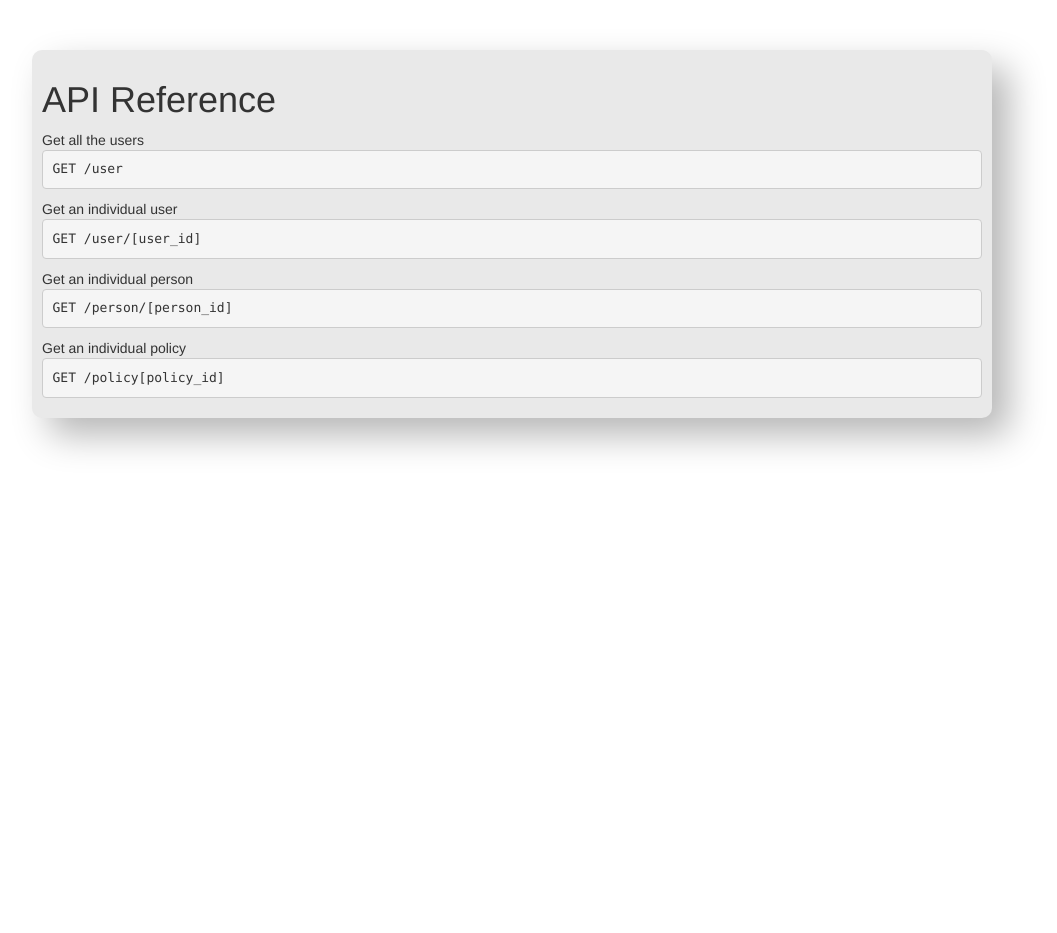
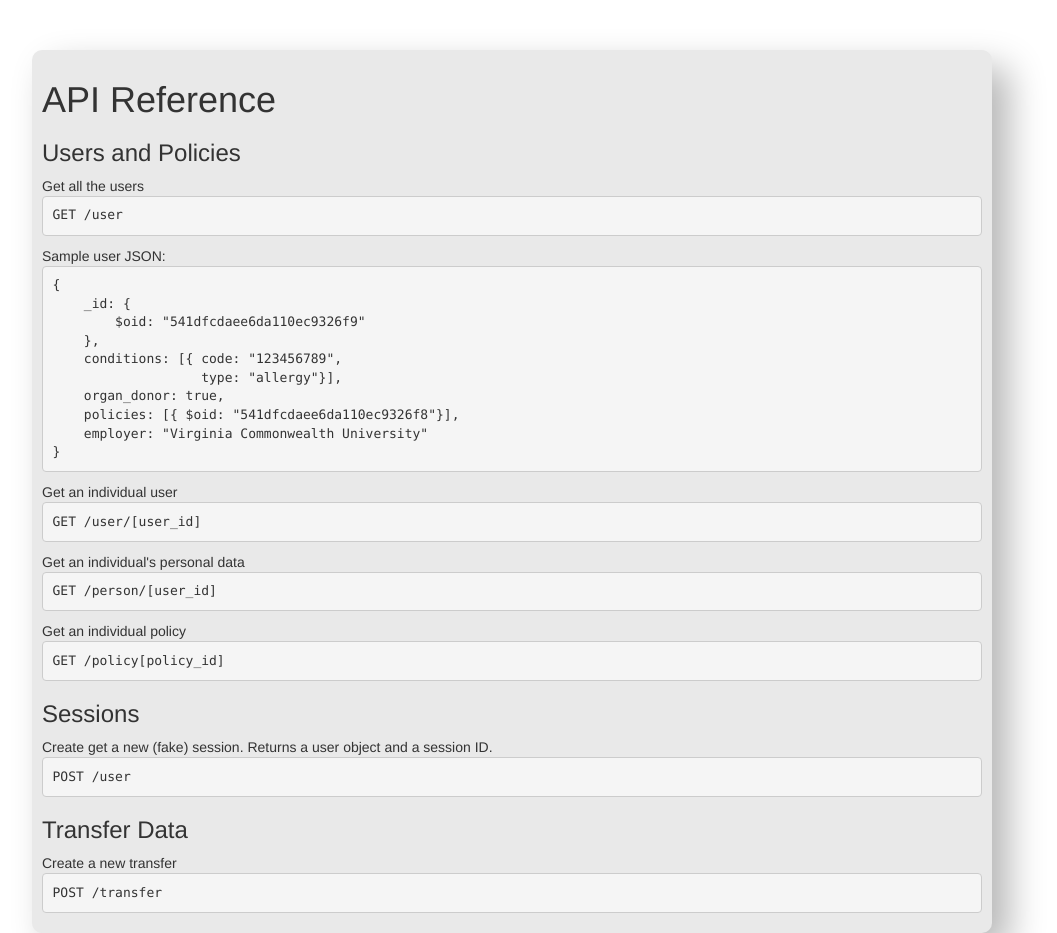
Before and after one commit to Simplixity/server, a Flask app: page /api in a window 1280 px wide. Shown: the whole page, without its empty margins (128-1185 px from the left). Before the commit the page ends 452 px from the top, so only its background shows below. Run offline with Flask 2, Linux system fonts and the light colour scheme; some libraries are stand-ins or nearby versions.

Commit message:
Updating api

```diff
--- a/simplixity/rest.py
+++ b/simplixity/rest.py
@@ -7,8 +7,6 @@ from simplixity import db
 from simplixity.database import User, Person, Organization, Policy
 
 from flask import jsonify, render_template
-
-
 
 import uuid
 
--- a/simplixity/templates/api.html
+++ b/simplixity/templates/api.html
@@ -4,12 +4,33 @@
 {%block content %}
 
 <h1>API Reference</h1>
+<h3>Users and Policies</h3>
 Get all the users
 <pre>GET /user</pre>
+Sample user JSON:
+<pre>{
+    _id: {
+        $oid: "541dfcdaee6da110ec9326f9"
+    },
+    conditions: [{ code: "123456789",
+                   type: "allergy"}],
+    organ_donor: true,
+    policies: [{ $oid: "541dfcdaee6da110ec9326f8"}],
+    employer: "Virginia Commonwealth University"
+}
+</pre>
 Get an individual user
 <pre>GET /user/[user_id]</pre>
-Get an individual person
-<pre>GET /person/[person_id]</pre>
+Get an individual's personal data
+<pre>GET /person/[user_id]</pre>
 Get an individual policy
 <pre>GET /policy[policy_id]</pre>
+
+<h3>Sessions</h3>
+Create get a new (fake) session.  Returns a user object and a session ID.
+<pre>POST /user</pre>
+
+<h3>Transfer Data</h3>
+Create a new transfer
+<pre>POST /transfer</pre>
 {% endblock %}
```
